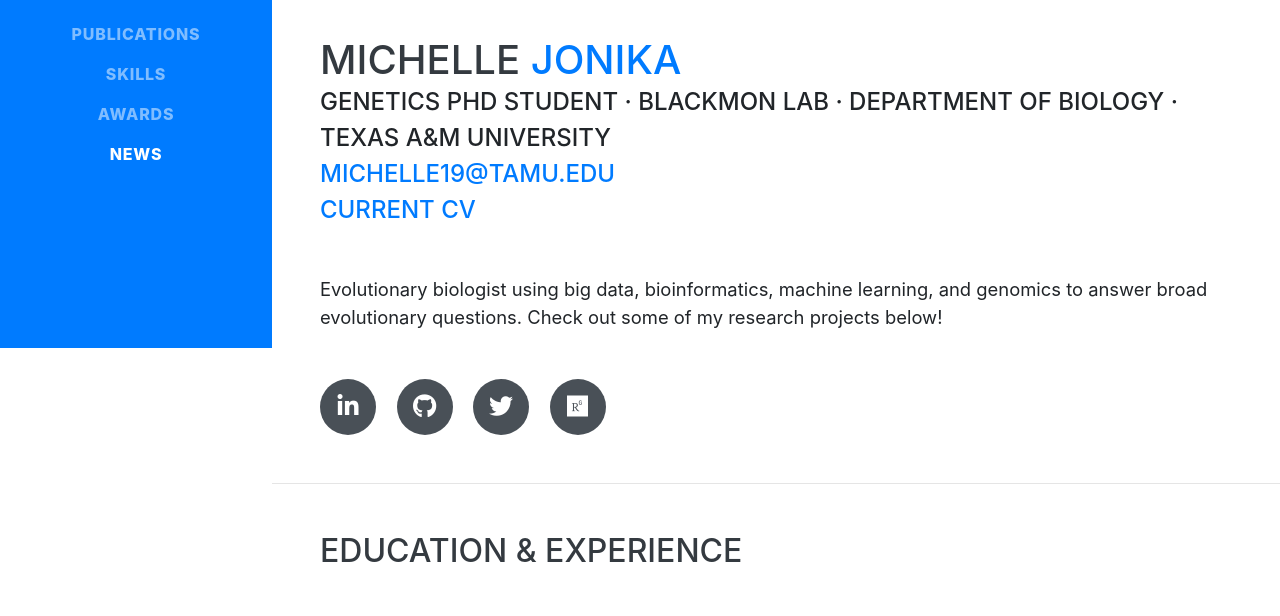
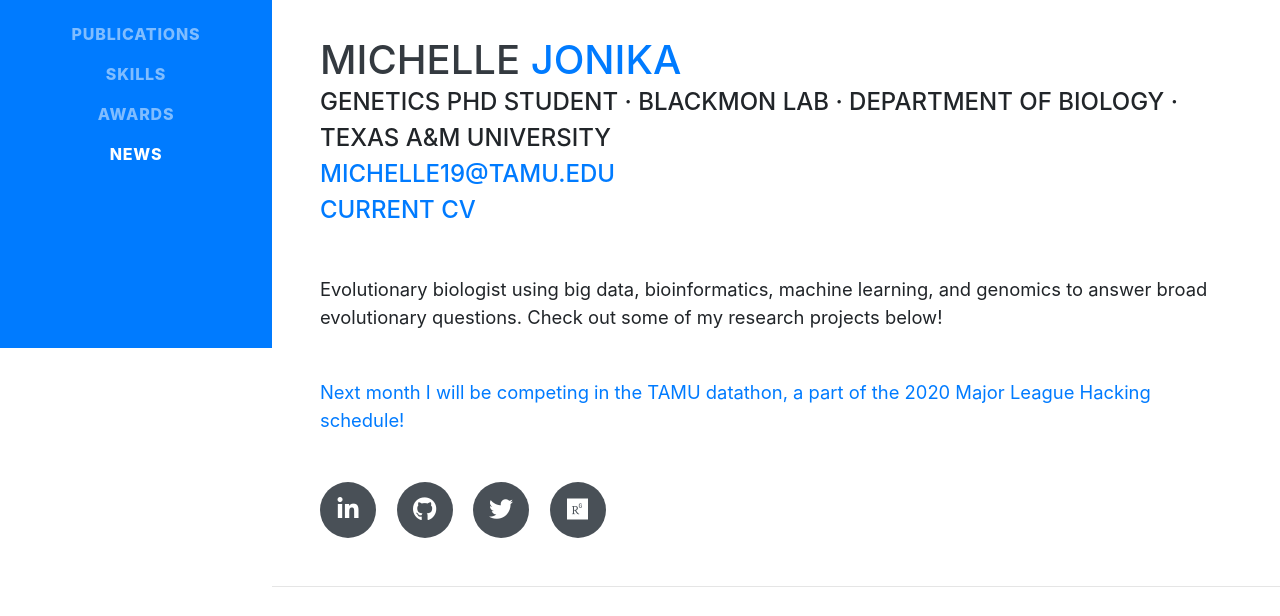
Before and after one commit to MichelleJonika/michellejonika.github.io, a website with bundled scripts: page index.html in a window 1280 px wide. Shown: the part 452-1068 px from the top of the page. Built offline with nearby package versions, Linux system fonts and the light colour scheme; a web font is replaced by a local one.

Commit message:
Update index.html
Update for competing in datathon next month

```diff
--- a/index.html
+++ b/index.html
@@ -82,6 +82,7 @@
         <a href="Jonika-CV.pdf">Current CV</a>
         </div>
         <p class="lead mb-5">Evolutionary biologist using big data, bioinformatics, machine learning, and genomics to answer broad evolutionary questions. Check out some of my research projects below! </p>
+        <p class="lead mb-5"><a href="https://tamudatathon.com/">Next month I will be competing in the TAMU datathon, a part of the 2020 Major League Hacking schedule!</a></p>
         <div class="social-icons">
           <a href="https://www.linkedin.com/in/michelle-jonika-7b2459138/">
             <i class="fab fa-linkedin-in"></i>
```
